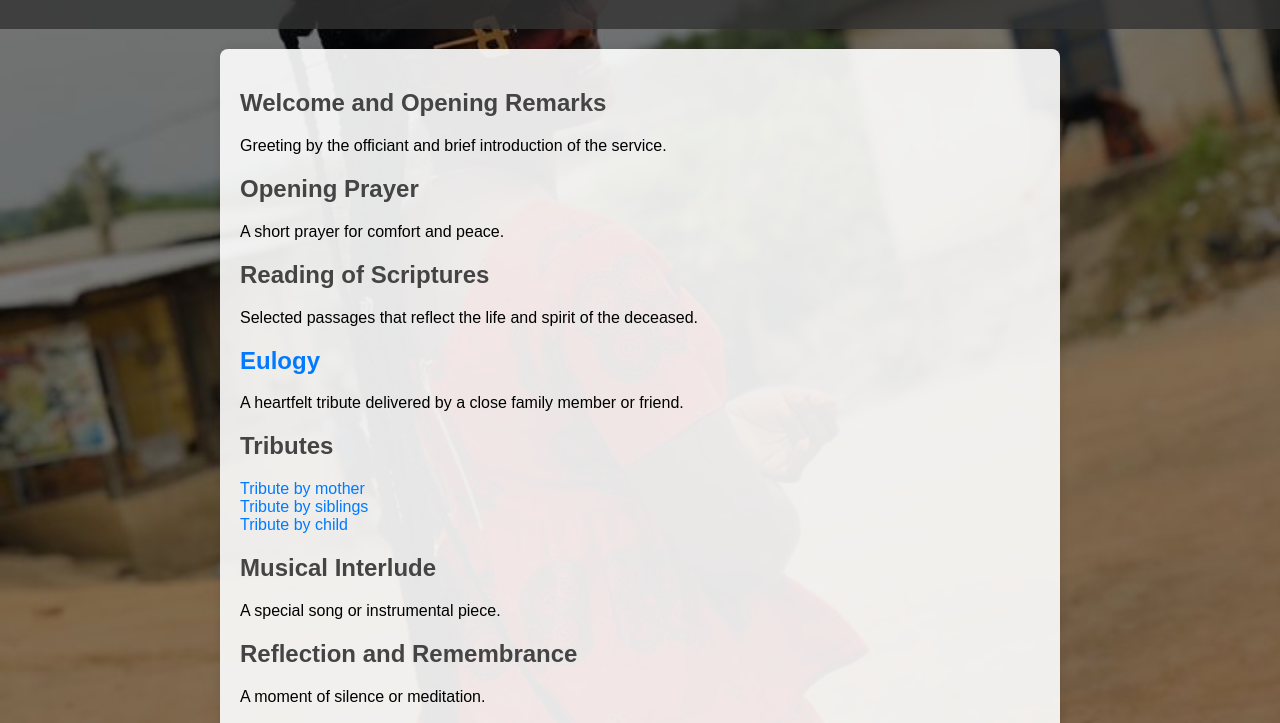
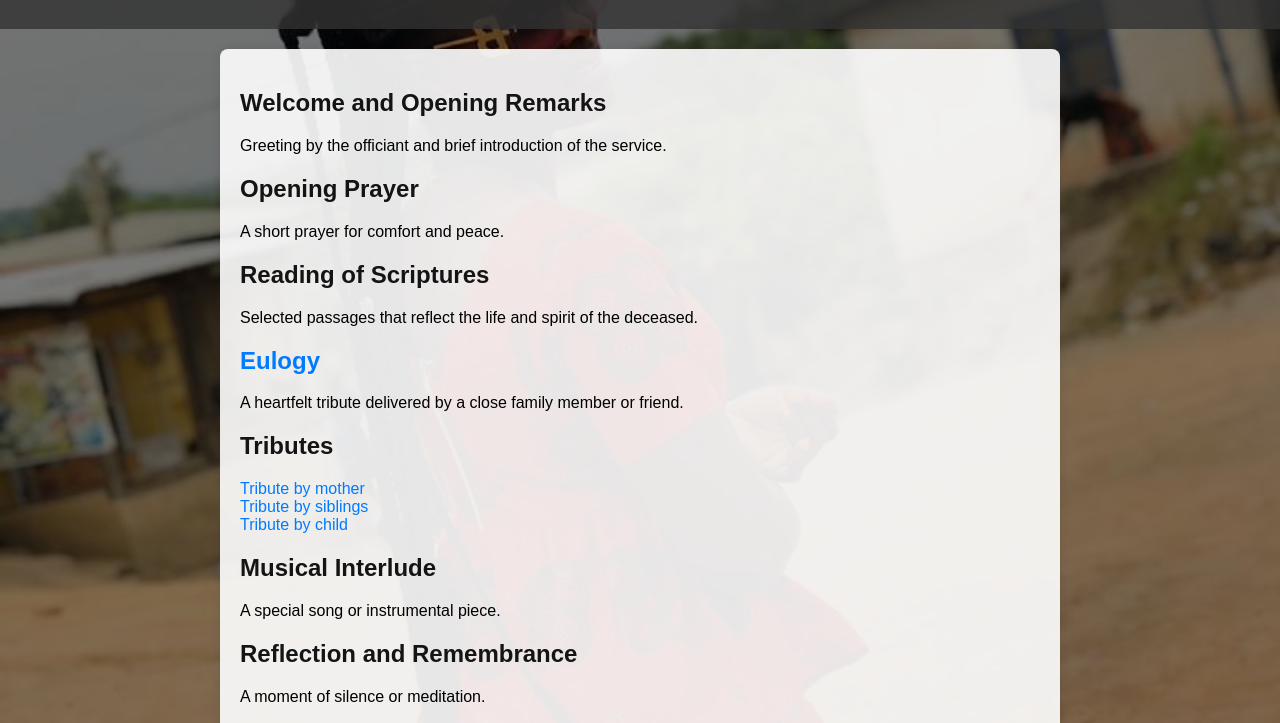
Before and after one commit to Nana-Kay11/Funeral-Program, a plain HTML site: page index.html in a window 1280 px wide. Shown: the part 71-794 px from the top of the page. Drawn offline with Linux system fonts and the light colour scheme.

Commit message:
changed the color of the h2 element

```diff
--- a/style.css
+++ b/style.css
@@ -47,7 +47,7 @@ header {
 }
 
 h2 {
-    color: #444;
+    color: #151414;
 }
 
 section {
```
